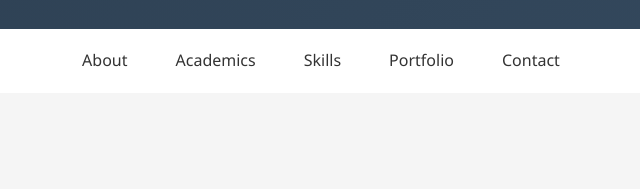
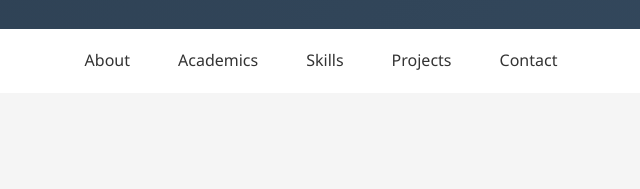
Before and after one commit to iambeinganupam/portfolio, a plain HTML site: page index.html in a window 1280 px wide. Shown: the part 388-577 px from the top of the page, 319-959 px from the left. Drawn offline with Linux system fonts and the light colour scheme.

Commit message:
Update index.html

```diff
--- a/index.html
+++ b/index.html
@@ -320,7 +320,7 @@
             <li><a href="#about">About</a></li>
             <li><a href="#academics">Academics</a></li>
             <li><a href="#skills">Skills</a></li>
-            <li><a href="#portfolio">Portfolio</a></li>
+            <li><a href="#portfolio">Projects</a></li>
             <li><a href="#contact">Contact</a></li>
         </ul>
     </nav>
```
